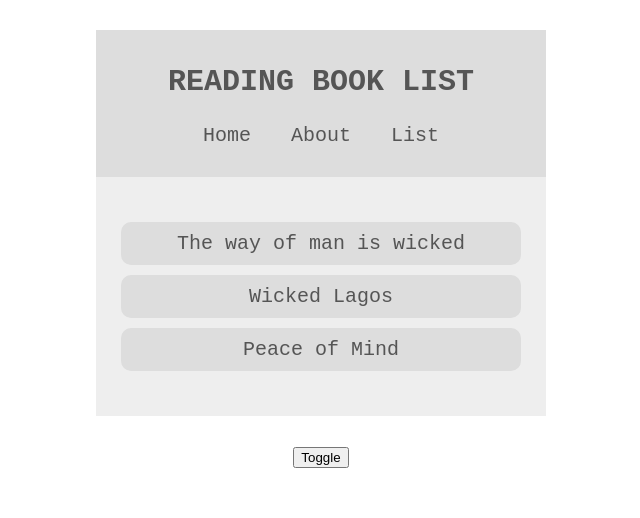
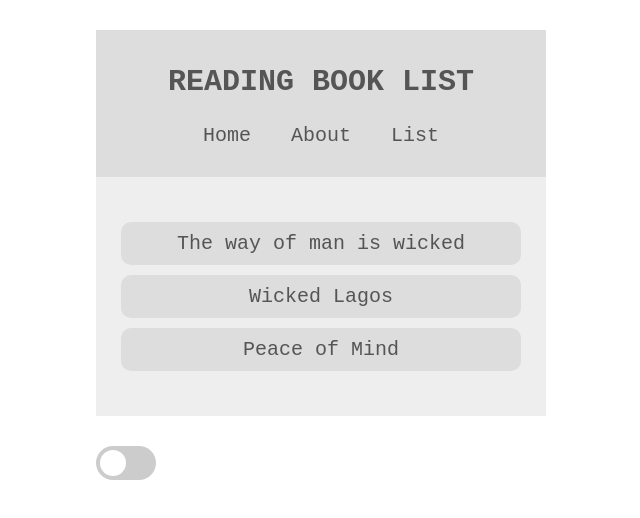
Before and after one commit to Legendary-Folah/readBookApp, a React (Create React App) app: page / in a window 1280 px wide. Shown: the top 518 px of the page, without its empty margins (319-959 px from the left). Built offline with nearby package versions, Linux system fonts and the light colour scheme.

Commit message:
hello there

```diff
--- a/src/Components/ThemeToggle.js
+++ b/src/Components/ThemeToggle.js
@@ -1,12 +1,13 @@
 import React, {Component} from "react";
 import { ThemeContext } from "../Contexts/ThemeContext";
+import Slider from "./Slider";
 
 class ThemeToggle extends Component {
     static contextType = ThemeContext;
     render() {
         const { toggleTheme } = this.context
         return (
-            <button onClick={toggleTheme}>Toggle</button>
+            <Slider onClick={toggleTheme}></Slider>
         );
     }
 }
--- a/src/index.css
+++ b/src/index.css
@@ -45,3 +45,57 @@ nav ul li {
   margin: 10px auto;
   border-radius: 10px;
 }
+
+.theme-switch-container {
+  display: flex;
+  align-items: center;
+}
+
+.theme-slider {
+  display: inline-block;
+  height: 34px;
+  position: relative;
+  width: 60px;
+}
+
+.theme-slider input {
+  display: none;
+}
+
+.slider {
+  background-color: #ccc;
+  bottom: 0;
+  cursor: pointer;
+  left: 0;
+  position: absolute;
+  right: 0;
+  top: 0;
+  transition: .4s;
+}
+
+.slider:before {
+  background-color: #fff;
+  bottom: 4px;
+  content: "";
+  height: 26px;
+  left: 4px;
+  position: absolute;
+  transition: .4s;
+  width: 26px;
+}
+
+input:checked+.slider {
+  background-color: #66bb6a;
+}
+
+input:checked+.slider:before {
+  transform: translateX(26px);
+}
+
+.slider.round {
+  border-radius: 34px;
+}
+
+.slider.round:before {
+  border-radius: 50%;
+}
```
